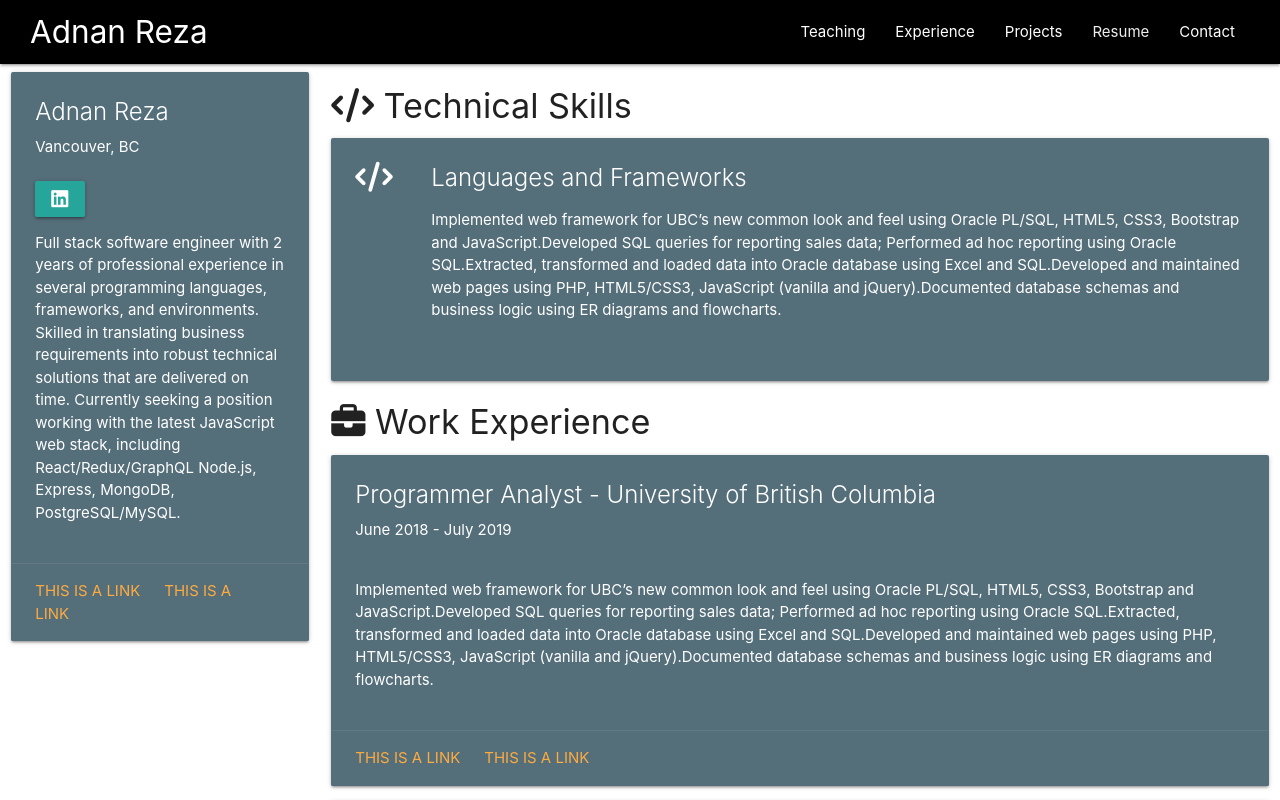
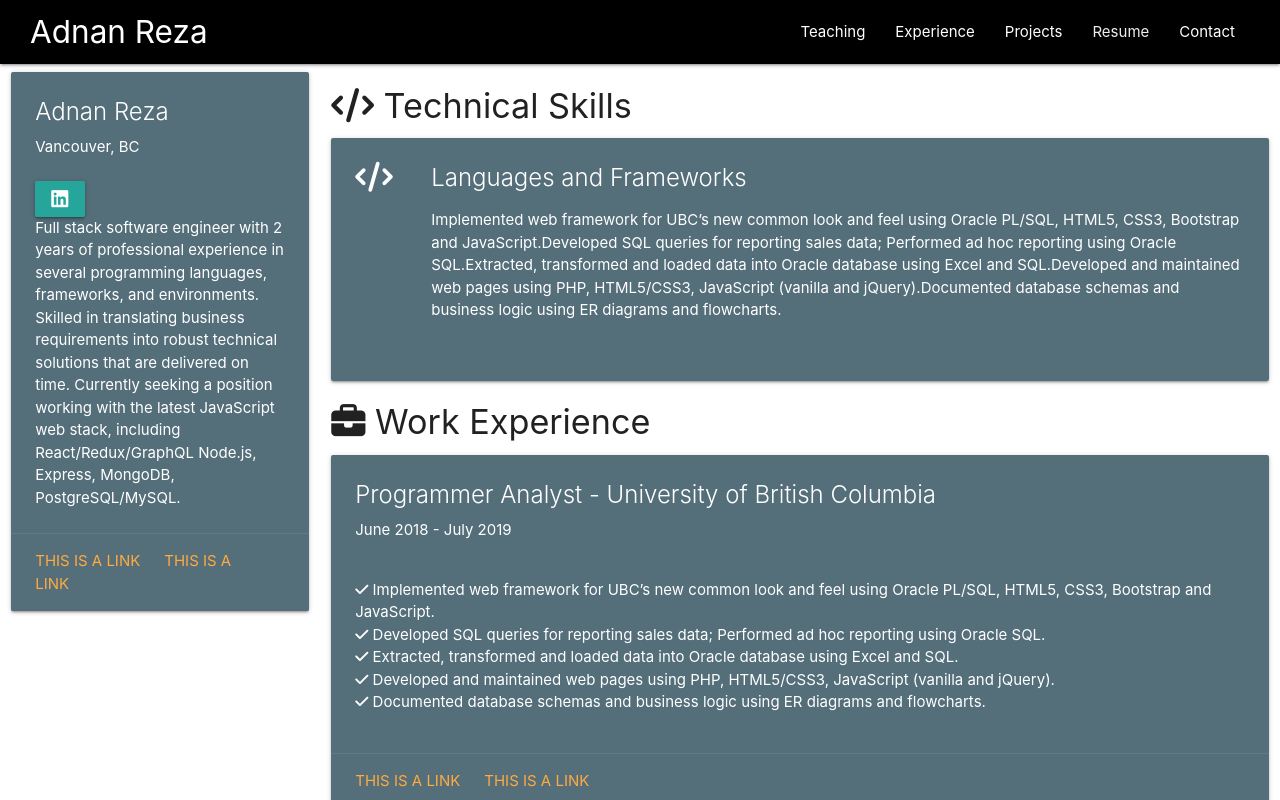
Before and after one commit to adnanreza/personal-site, a React (Create React App) app: page /Resume in a window 1280 px wide. Shown: the top 800 px of the page. Built offline with nearby package versions, Linux system fonts and the light colour scheme; the HTML template or start-up script is replaced by a standard one.

Commit message:
Dynamically generated lists

```diff
--- a/src/components/layout/ResumeBlock.js
+++ b/src/components/layout/ResumeBlock.js
@@ -1,16 +1,30 @@
 import React from 'react';
 import PropTypes from 'prop-types';
 
-const ResumeBlock = props => {
+const ResumeBlock = ({ heading, subheading, buttons, body, list }) => {
+  const array = Array.from(body);
+
   return (
     <div className='card blue-grey darken-1'>
       <div className='card-content white-text'>
-        <span className='card-title'>{props.heading}</span>
-        <span>{props.subheading}</span>
+        <span className='card-title'>{heading}</span>
+        <span>{subheading}</span>
         <br />
         <br />
-        {props.buttons && <span>{props.buttons}</span>}
-        <ul>{props.body}</ul>
+        {buttons && <span>{buttons}</span>}
+        {list ? (
+          <ul className='accomplishments'>
+            {array.map((item, index) => (
+              <li key={index}>
+                <i className='fas fa-check'></i>
+                {`  `}
+                {item}
+              </li>
+            ))}
+          </ul>
+        ) : (
+          <div>{body}</div>
+        )}
       </div>
       <div className='card-action'>
         <a href='#'>This is a link</a>
--- a/src/components/pages/Resume.js
+++ b/src/components/pages/Resume.js
@@ -33,6 +33,7 @@
             subheading='Vancouver, BC'
             buttons={buttonsContact}
             body={summary}
+            list={false}
           ></ResumeBlock>
         </div>
         <div className='col s9'>
@@ -55,11 +56,13 @@
             heading='Programmer Analyst - University of British Columbia'
             subheading='June 2018 - July 2019'
             body={accomplishmentsPA}
+            list={true}
           ></ResumeBlock>
           <ResumeBlock
             heading='Graduate Teaching Assistant - University of British Columbia'
             subheading='September 2015 - April 2018'
             body={accomplishmentsGTA}
+            list={true}
           ></ResumeBlock>
         </div>
       </div>
```
